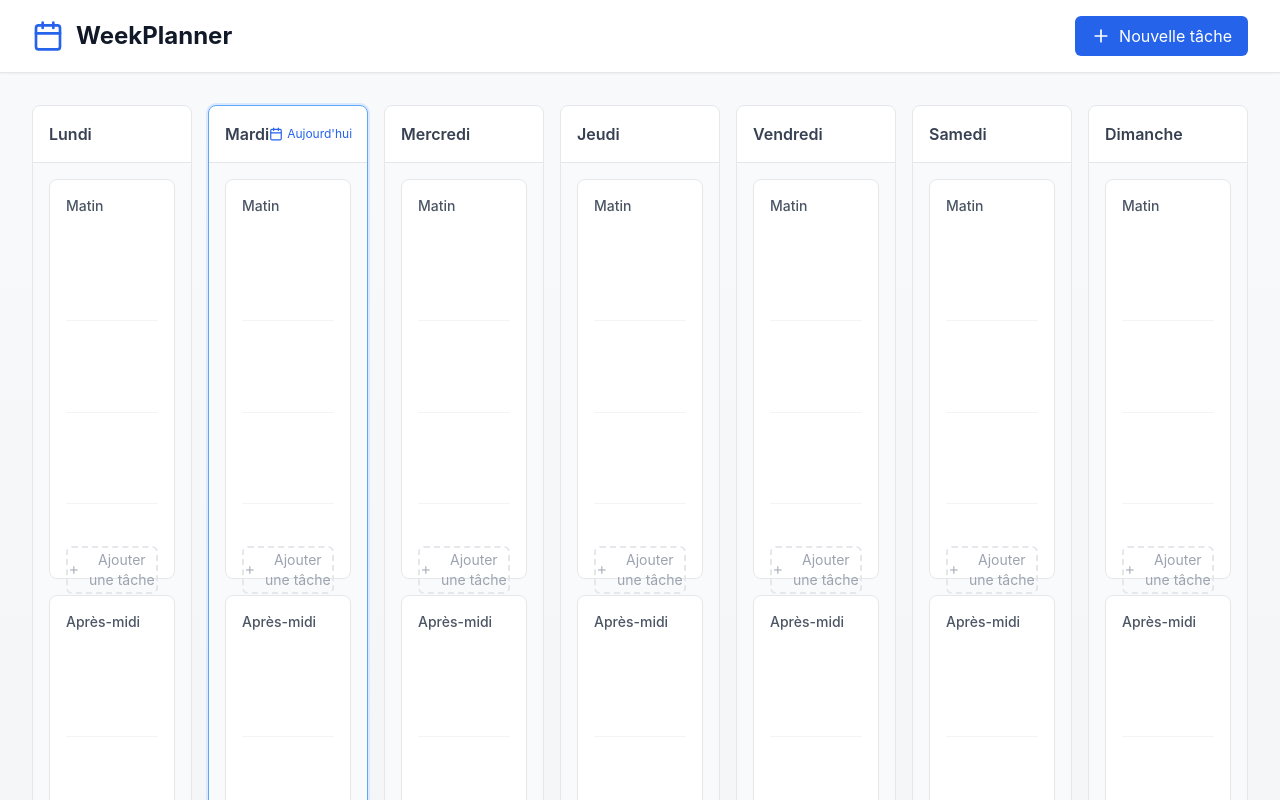
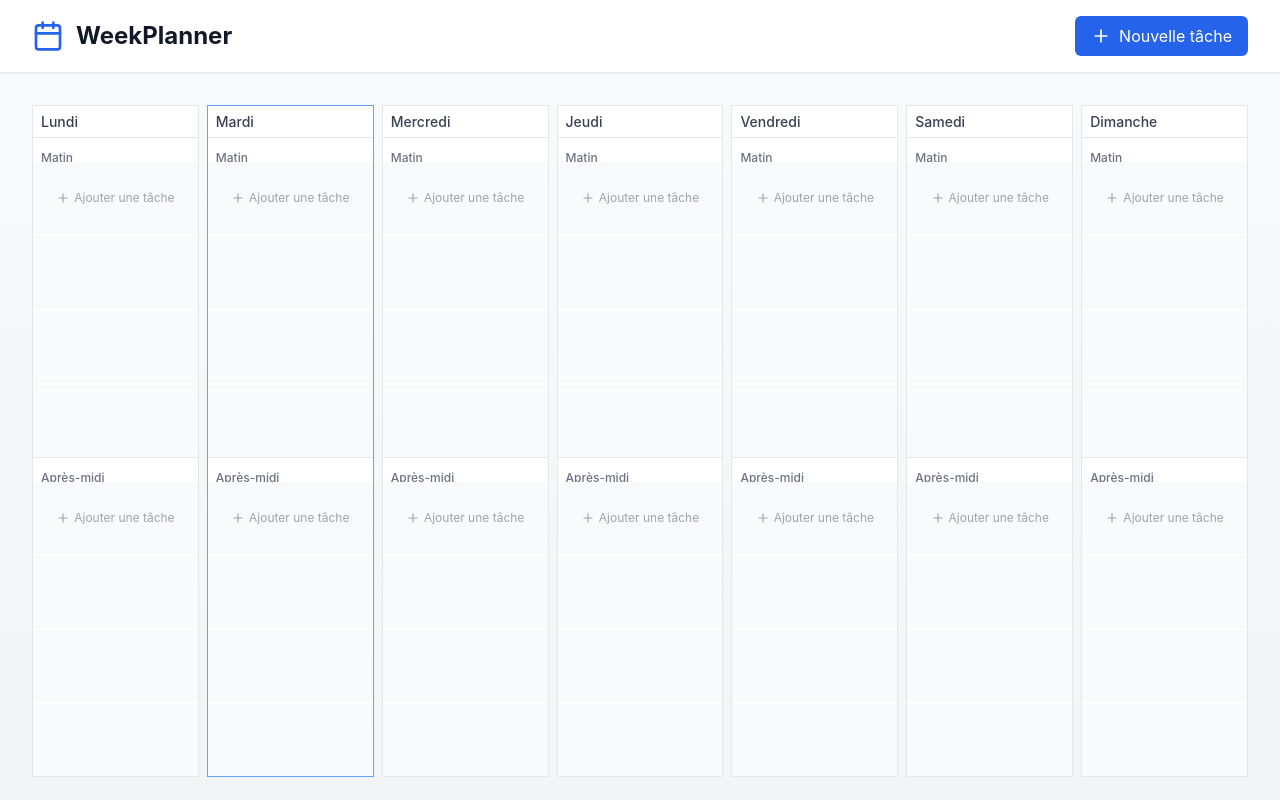
Before and after one commit to ThibaultG94/week-planner-react, a React (Vite) app: page / in a window 1280 px wide. Shown: the top 800 px of the page. Built offline with nearby package versions, Linux system fonts and the light colour scheme.

Commit message:
Refactor le composant DayColumn pour améliorer la structure et la gestion des tâches, mise à jour du style et suppression de la logique de réordonnancement. Simplification du composant TimeBlock avec une grille de 4 emplacements pour les tâches et ajout d'un bouton pour ajouter une tâche.

```diff
--- a/src/components/DayColumn.jsx
+++ b/src/components/DayColumn.jsx
@@ -1,6 +1,5 @@
 import { useMemo } from 'react';
 import TimeBlock from './common/TimeBlock';
-import { Calendar } from 'lucide-react';
 
 const DayColumn = ({
   day,
@@ -28,61 +27,52 @@ const DayColumn = ({
     };
   }, [tasks]);
 
-  const handleReorder = (period, reorderedTasks) => {
-    // Mise à jour des positions lors du réordonnancement
-    const updatedTasks = reorderedTasks.map((task, index) => ({
-      ...task,
-      position: index
-    }));
-
-    const otherTasks = tasks.filter(task => task.period !== period);
-    onTasksReorder([...otherTasks, ...updatedTasks]);
-  };
-
   return (
-    <div
-      className={`flex flex-col h-full rounded-lg border ${
-        isToday ? 'border-blue-400 ring-2 ring-blue-100' : 'border-gray-200'
-      } bg-white transition-shadow hover:shadow-md`}
-    >
-      {/* En-tête de la colonne */}
-      <div className="flex items-center justify-between p-4 border-b">
-        <h2 className="font-semibold text-gray-700">{day}</h2>
-        {isToday && (
-          <span className="flex items-center text-xs text-blue-600">
-            <Calendar size={14} className="mr-1" />
-            Aujourd'hui
-          </span>
-        )}
+    <div className={`h-full flex flex-col border ${
+      isToday ? 'border-blue-400' : 'border-gray-200'
+    } bg-white`}>
+      {/* En-tête */}
+      <div className="h-8 flex items-center px-2 border-b">
+        <h2 className="font-medium text-sm text-gray-700">{day}</h2>
       </div>
 
-      {/* Contenu de la colonne */}
-      <div className="flex-1 space-y-4 p-4 bg-gray-50">
+      {/* Container pour Matin/Après-midi */}
+      <div className="flex-1 grid grid-rows-2 divide-y">
+        <div className="relative">
+          <div className="absolute inset-x-0 top-1.5 px-2">
+            <span className="text-xs font-medium text-gray-500">Matin</span>
+          </div>
           <TimeBlock
-          period="Matin"
+            period="morning"
             tasks={morningTasks}
             onAddTask={() => onAddTask(day, 'morning')}
             onDrop={(e) => onTaskDrop(e, day, 'morning')}
             onTaskComplete={onTaskComplete}
-          onReorder={(tasks) => handleReorder('morning', tasks)}
+            onReorder={onTasksReorder}
             onDeleteTask={onDeleteTask}
             onEditTask={onEditTask}
             maxTasks={4}
           />
+        </div>
 
+        <div className="relative">
+          <div className="absolute inset-x-0 top-1.5 px-2">
+            <span className="text-xs font-medium text-gray-500">Après-midi</span>
+          </div>
           <TimeBlock
-          period="Après-midi"
+            period="afternoon"
             tasks={afternoonTasks}
             onAddTask={() => onAddTask(day, 'afternoon')}
             onDrop={(e) => onTaskDrop(e, day, 'afternoon')}
             onTaskComplete={onTaskComplete}
-          onReorder={(tasks) => handleReorder('afternoon', tasks)}
+            onReorder={onTasksReorder}
             onDeleteTask={onDeleteTask}
             onEditTask={onEditTask}
             maxTasks={4}
           />
         </div>
       </div>
+    </div>
   );
 };
 
--- a/src/components/WeekView.jsx
+++ b/src/components/WeekView.jsx
@@ -18,7 +18,6 @@ const WeekView = ({
 
     const updatedTasks = tasks.map(task => {
       if (task.id === parseInt(taskId)) {
-        // Calcul de la nouvelle position en fin de liste
         const targetTasks = tasks.filter(t => t.day === targetDay && t.period === period);
         const newPosition = targetTasks.length;
         return {
@@ -35,24 +34,14 @@ const WeekView = ({
     setDraggedTaskId(null);
   };
 
-  const handleTasksReorder = (updatedTasks) => {
-    // Mise à jour des positions pour tout le groupe de tâches
-    const tasksWithPositions = updatedTasks.map((task, index) => ({
-      ...task,
-      position: index
-    }));
-    onTaskUpdate(tasksWithPositions);
-  };
-
   return (
-    <div className="grid grid-cols-1 md:grid-cols-7 gap-4">
+    <div className="h-[calc(100vh-8rem)] grid grid-cols-7 gap-2">
       {DAYS_OF_WEEK.map((day) => (
         <DayColumn
           key={day}
           day={day}
           tasks={tasks.filter(task => task.day === day)}
           onTaskDrop={handleTaskDrop}
-          onTasksReorder={handleTasksReorder}
           onDeleteTask={onDeleteTask}
           onEditTask={onEditTask}
           onTaskComplete={onTaskComplete}
--- a/src/components/common/TimeBlock.jsx
+++ b/src/components/common/TimeBlock.jsx
@@ -1,6 +1,5 @@
 import { Plus } from 'lucide-react';
 import Task from '../Task';
-import { getBlocksBetween, PERIODS } from '../../utils/timeBlocks';
 
 const TimeBlock = ({
   period,
@@ -10,132 +9,52 @@ const TimeBlock = ({
   onTaskComplete,
   onDeleteTask,
   onEditTask,
-  onReorder,
   maxTasks = 4
 }) => {
-  // Convertit la période affichée en identifiant interne
-  const periodId = period === "Matin" ? "morning" : "afternoon";
-
-  // Détermine les blocs appartenant à cette période
-  const periodBlocks = PERIODS.filter(block => block.period === periodId);
-  const firstBlockId = periodBlocks[0]?.id;
-  const lastBlockId = periodBlocks[periodBlocks.length - 1]?.id;
-
-  // Filtre les tâches qui appartiennent à ce bloc de temps
-  const blockTasks = tasks.filter(task => {
-    if (!task.startBlock || !task.endBlock) return task.period === periodId;
-    const taskBlocks = getBlocksBetween(task.startBlock, task.endBlock);
-    return taskBlocks.some(blockId =>
-      periodBlocks.some(periodBlock => periodBlock.id === blockId)
-    );
-  });
-
-  const calculateTaskStyle = (task) => {
-    // Si la tâche n'a pas de blocs définis, utiliser le style par défaut
-    if (!task.startBlock || !task.endBlock) {
-      return {};
-    }
-
-    // Trouve l'index du premier et dernier bloc de la tâche dans cette période
-    const taskBlocks = getBlocksBetween(task.startBlock, task.endBlock);
-    const periodBlockIds = periodBlocks.map(block => block.id);
-
-    const firstTaskBlock = taskBlocks.find(blockId => periodBlockIds.includes(blockId));
-    const lastTaskBlock = [...taskBlocks].reverse().find(blockId => periodBlockIds.includes(blockId));
-
-    if (!firstTaskBlock || !lastTaskBlock) return {};
-
-    // Calcule la hauteur en fonction du nombre de blocs
-    const startIdx = periodBlockIds.indexOf(firstTaskBlock);
-    const endIdx = periodBlockIds.indexOf(lastTaskBlock);
-    const height = (endIdx - startIdx + 1) * 100; // 100px par bloc
-
-    return {
-      height: `${height}%`,
-      top: `${startIdx * 25}%`, // 25% par bloc (100% / 4 blocs)
-      position: 'absolute',
-      left: 0,
-      right: 0,
-    };
-  };
-
-  const handleDragOver = (e) => {
-    e.preventDefault();
-    const draggedTaskId = e.dataTransfer.getData('text/plain');
-    const target = e.target.closest('.task-item');
-
-    if (!target) return;
-
-    const boundingRect = target.getBoundingClientRect();
-    const mouseY = e.clientY;
-    const threshold = boundingRect.top + boundingRect.height / 2;
-
-    target.classList.remove('border-t-2', 'border-b-2');
-    if (mouseY < threshold) {
-      target.classList.add('border-t-2');
-    } else {
-      target.classList.add('border-b-2');
-    }
-  };
-
   const handleDrop = (e) => {
     e.preventDefault();
     const draggedTaskId = e.dataTransfer.getData('text/plain');
     if (!draggedTaskId) return;
-
     onDrop?.(e, draggedTaskId);
   };
 
-  const availableSlots = maxTasks - blockTasks.length;
+  // Structure de base : 4 emplacements
+  const slots = Array(4).fill(null).map((_, index) => {
+    return tasks[index] || null;
+  });
 
   return (
     <div
-      className="relative p-4 bg-white border border-gray-200 rounded-lg"
-      style={{ height: '400px' }} // Hauteur fixe pour permettre le positionnement absolu
-      onDragOver={handleDragOver}
+      className="h-full pt-6"
+      onDragOver={(e) => e.preventDefault()}
       onDrop={handleDrop}
     >
-      <h3 className="text-sm font-medium text-gray-600 mb-3">{period}</h3>
-
-      <div className="relative h-full">
-        {/* Grille de fond pour visualiser les 4 blocs */}
-        <div className="absolute inset-0 grid grid-rows-4 gap-px pointer-events-none">
-          {[...Array(4)].map((_, index) => (
-            <div
-              key={index}
-              className="border-t border-gray-100 first:border-t-0"
-            />
-          ))}
-        </div>
-
-        {/* Tâches */}
-        {blockTasks.map((task) => (
-          <div
-            key={task.id}
-            className="task-item px-3"
-            style={calculateTaskStyle(task)}
-            data-task-id={task.id}
-          >
+      {/* Grille de 4 emplacements */}
+      <div className="h-full grid grid-rows-4 gap-0.5">
+        {slots.map((task, index) => (
+          <div key={index} className="relative bg-gray-50">
+            {task ? (
+              <div className="absolute inset-0 px-1">
                 <Task
                   task={task}
                   onComplete={onTaskComplete}
                   onDelete={onDeleteTask}
                   onEdit={onEditTask}
-              style={{ height: '100%' }}
                 />
               </div>
+            ) : (
+              tasks.length === 0 && index === 0 && (
+                <button
+                  onClick={onAddTask}
+                  className="absolute inset-0 flex items-center justify-center text-gray-400 hover:text-blue-500 hover:bg-gray-100/50 transition-colors"
+                >
+                  <Plus size={14} className="mr-1" />
+                  <span className="text-xs">Ajouter une tâche</span>
+                </button>
+              )
+            )}
+          </div>
         ))}
-
-        {/* Bouton d'ajout */}
-        {availableSlots > 0 && (
-          <button
-            onClick={() => onAddTask(firstBlockId)}
-            className="absolute bottom-0 left-0 right-0 h-12 border-2 border-dashed border-gray-200 rounded-md flex items-center justify-center text-gray-400 hover:text-blue-500 hover:border-blue-500 transition-colors"
-          >
-            <Plus size={20} />
-            <span className="ml-2 text-sm">Ajouter une tâche</span>
-          </button>
-        )}
       </div>
     </div>
   );
```
Lines whose indentation alone changed are shown as unchanged.
